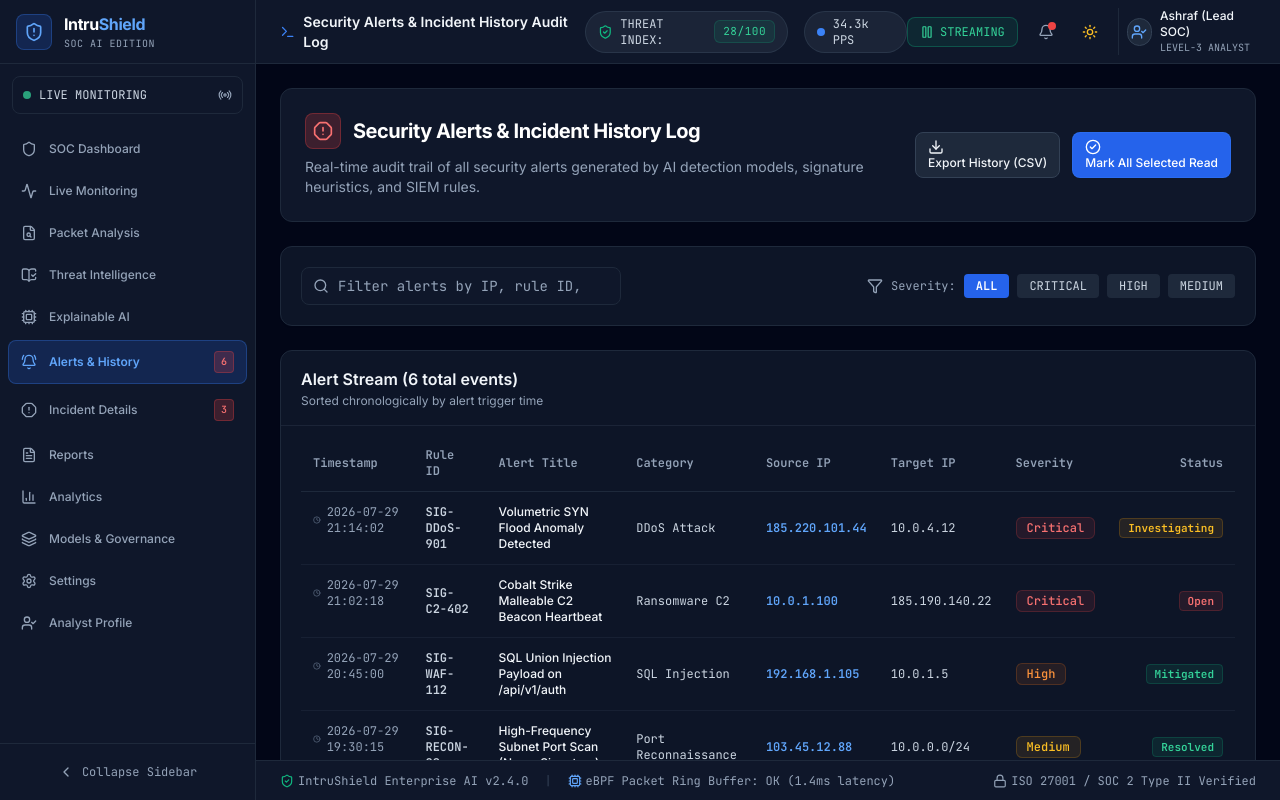
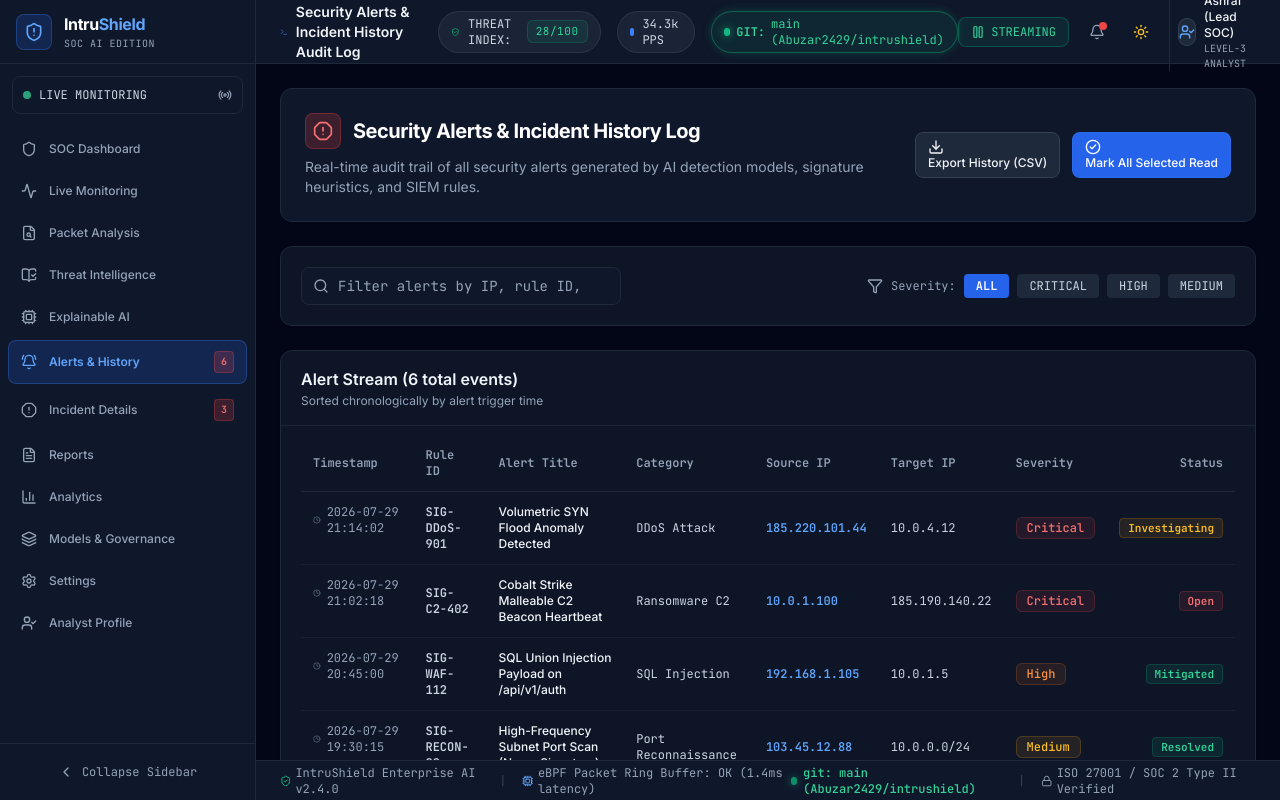
Before and after one commit to Abuzar2429/intrushield, a React (Vite) app: page /alerts in a window 1280 px wide. Built offline with nearby package versions, Linux system fonts and the light colour scheme; no server answers.

Commit message:
style(ui): add glowing bright green Git connection status badge to Navbar & Footer

```diff
--- a/src/components/layout/Footer.tsx
+++ b/src/components/layout/Footer.tsx
@@ -17,6 +17,11 @@ export const Footer: React.FC = () => {
       </div>
 
       <div className="flex items-center space-x-4">
+        <span className="flex items-center space-x-1.5 text-emerald-600 dark:text-emerald-400 font-mono font-medium">
+          <span className="w-2 h-2 rounded-full bg-emerald-500 animate-pulse shadow-[0_0_8px_rgba(16,185,129,0.8)]" />
+          <span>git: main (Abuzar2429/intrushield)</span>
+        </span>
+        <span className="hidden sm:inline text-slate-300 dark:text-slate-700">|</span>
         <span className="flex items-center space-x-1 text-slate-400">
           <Lock className="w-3.5 h-3.5 text-slate-400" />
           <span>ISO 27001 / SOC 2 Type II Verified</span>
--- a/src/components/layout/Navbar.tsx
+++ b/src/components/layout/Navbar.tsx
@@ -54,6 +54,13 @@ export const Navbar: React.FC = () => {
           <span className="w-2 h-2 rounded-full bg-blue-500 animate-pulse" />
           <span>{(packetsPerSec / 1000).toFixed(1)}k PPS</span>
         </div>
+
+        {/* Bright Green Git Connected Badge */}
+        <div className="flex items-center space-x-1.5 px-3 py-1 rounded-full text-xs font-mono bg-emerald-500/10 text-emerald-600 dark:text-emerald-400 border border-emerald-500/40 shadow-[0_0_10px_rgba(16,185,129,0.25)]">
+          <span className="w-2 h-2 rounded-full bg-emerald-500 animate-pulse shadow-[0_0_8px_rgba(16,185,129,0.8)]" />
+          <span className="font-bold">GIT:</span>
+          <span>main (Abuzar2429/intrushield)</span>
+        </div>
       </div>
 
       {/* Right Actions */}
```
